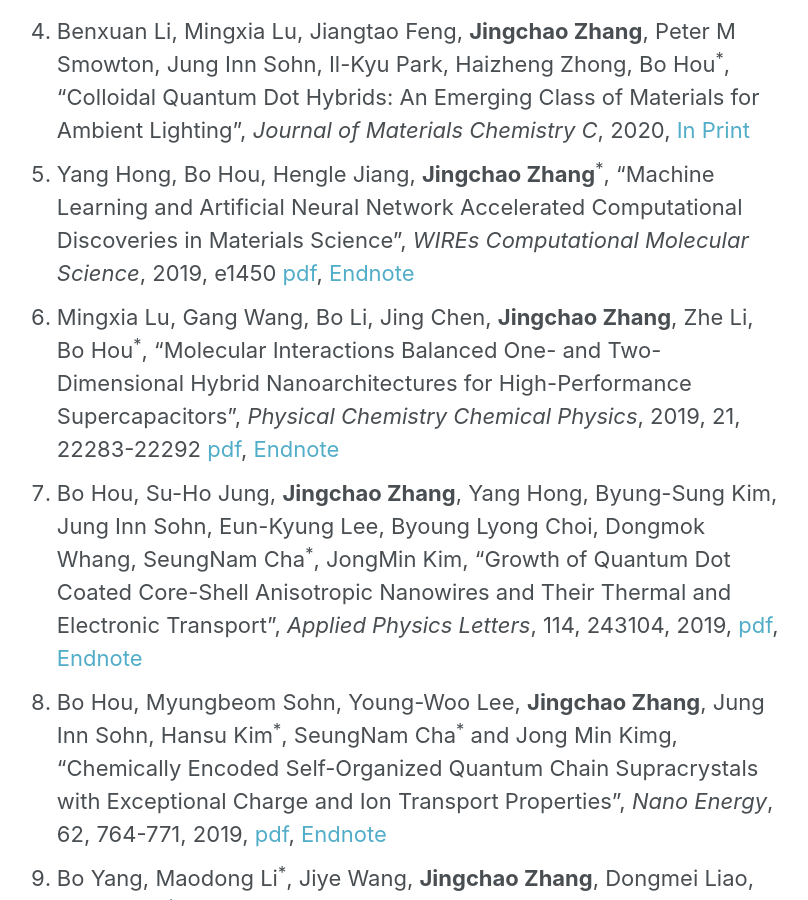
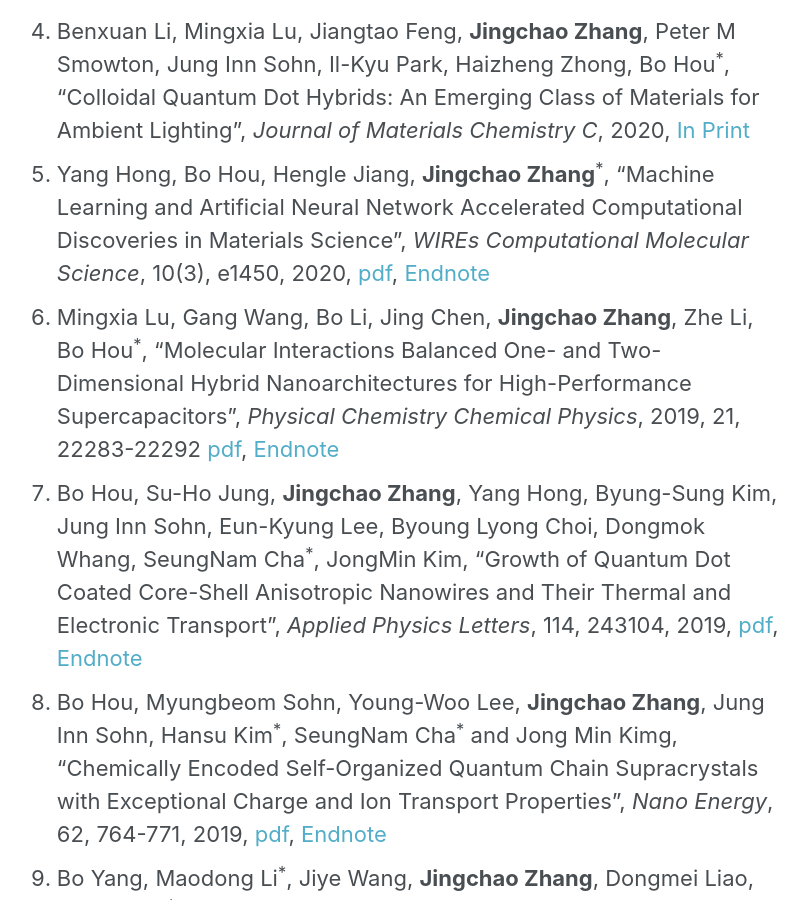
Before and after one commit to JingchaoZhang/JingchaoZhang.github.io, a Jekyll site: the page built from _pages/publications.md, in a window 1280 px wide and 900 px high, scrolled down 737 px. Shown: the whole window, without its empty margins (267-1075 px from the left). Built offline with Jekyll 4.4.1, drawn with Linux system fonts in a browser that asks for light colours.

Commit message:
Update publications.md

```diff
--- a/_pages/publications.md
+++ b/_pages/publications.md
@@ -11,7 +11,7 @@
 1. Bo Hou, Byung-Sung Kim, Harrison K. H. Lee, Yuljae Cho, Paul Giraud, Mengxia Liu, **Jingchao Zhang**, Matthew L. Davies, James R. Durrant, Wing C. Tsoi, Zhe Li, Stoichko Dimitrov<sup>\*</sup>, Jung Inn Sohn<sup>\*</sup>, SeungNam Cha<sup>\*</sup>, Jong Min Kim, "Multiphoton Absorption Stimulated Metal Chalcogenide Quantum Dot Solar Cells Under Ambient and Concentrated Irradiance", *Advanced Functional Materials*, 2020, [in print]
 1. Wenyang Ding, Dan Han, Jingzhi Zhang, Qingming Ma, Xiaoyan Li, **Jingchao Zhang**<sup>\*</sup>, Xinyu Wang<sup>\*</sup>, "Molecular Dynamics Study of Anisotropic Behaviors of Water Droplet on Textured Surfaces with Various Energies", *Molecular Physics*, 2020, [in print]
 1. Benxuan Li, Mingxia Lu, Jiangtao Feng, **Jingchao Zhang**, Peter M Smowton, Jung Inn Sohn, Il-Kyu Park, Haizheng Zhong, Bo Hou<sup>\*</sup>, "Colloidal Quantum Dot Hybrids: An Emerging Class of Materials for Ambient Lighting", *Journal of Materials Chemistry C*, 2020, [In Print](https://pubs.rsc.org/en/content/articlelanding/2020/TC/D0TC01349H#!divAbstract)
-1. Yang Hong, Bo Hou, Hengle Jiang, **Jingchao Zhang**<sup>\*</sup>, "Machine Learning and Artificial Neural Network Accelerated Computational Discoveries in Materials Science", *WIREs Computational Molecular Science*, 2019, e1450 [pdf](https://drive.google.com/file/d/1-yeUDVXXA3MfzKhUQgbgpfzQsC2QnE3p/view?usp=sharing), [Endnote](https://drive.google.com/uc?export=download&id=16rI5FTa0QIN5IGLQB9LwttTCmOBrSOJa)
+1. Yang Hong, Bo Hou, Hengle Jiang, **Jingchao Zhang**<sup>\*</sup>, "Machine Learning and Artificial Neural Network Accelerated Computational Discoveries in Materials Science", *WIREs Computational Molecular Science*, 10(3), e1450, 2020, [pdf](https://drive.google.com/file/d/1-yeUDVXXA3MfzKhUQgbgpfzQsC2QnE3p/view?usp=sharing), [Endnote](https://drive.google.com/uc?export=download&id=16rI5FTa0QIN5IGLQB9LwttTCmOBrSOJa)
 1. Mingxia Lu, Gang Wang, Bo Li, Jing Chen, **Jingchao Zhang**, Zhe Li, Bo Hou<sup>\*</sup>, "Molecular Interactions Balanced One- and Two-Dimensional Hybrid Nanoarchitectures for High-Performance Supercapacitors", *Physical Chemistry Chemical Physics*, 2019, 21, 22283-22292 [pdf](https://drive.google.com/file/d/13AFXU9WvaZb4GgOXrm1eWdUJif5ak3cM/view?usp=sharing), [Endnote](https://drive.google.com/uc?export=download&id=1rsIu6soyPYVFNqItZL3a9BbW0-pztTTu)
 1. Bo Hou, Su-Ho Jung, **Jingchao Zhang**, Yang Hong, Byung-Sung Kim, Jung Inn Sohn, Eun-Kyung Lee, Byoung Lyong Choi, Dongmok Whang, SeungNam Cha<sup>\*</sup>, JongMin Kim, "Growth of Quantum Dot Coated Core-Shell Anisotropic Nanowires and Their Thermal and Electronic Transport", *Applied Physics Letters*, 114, 243104, 2019, [pdf](https://drive.google.com/file/d/1BVcjegkZwG24wnZyaVh1vdW3oNnPLeZ4/view?usp=sharing), [Endnote](https://drive.google.com/uc?export=download&id=1xVFOhed5WYxH8Hju6Ej1Rp9A156l98l7)
 1. Bo Hou, Myungbeom Sohn, Young-Woo Lee, **Jingchao Zhang**, Jung Inn Sohn, Hansu Kim<sup>\*</sup>, SeungNam Cha<sup>\*</sup> and Jong Min Kimg, "Chemically Encoded Self-Organized Quantum Chain Supracrystals with Exceptional Charge and Ion Transport Properties", *Nano Energy*, 62, 764-771, 2019, [pdf](https://drive.google.com/file/d/1ySpllRX5xI_l2B7n0g52LQXdXKyZ2NOM/view?usp=sharing), [Endnote](https://drive.google.com/uc?export=download&id=1XmqQu_Qq4vGHj25PsvxeRojf0sNocAs9)
```
